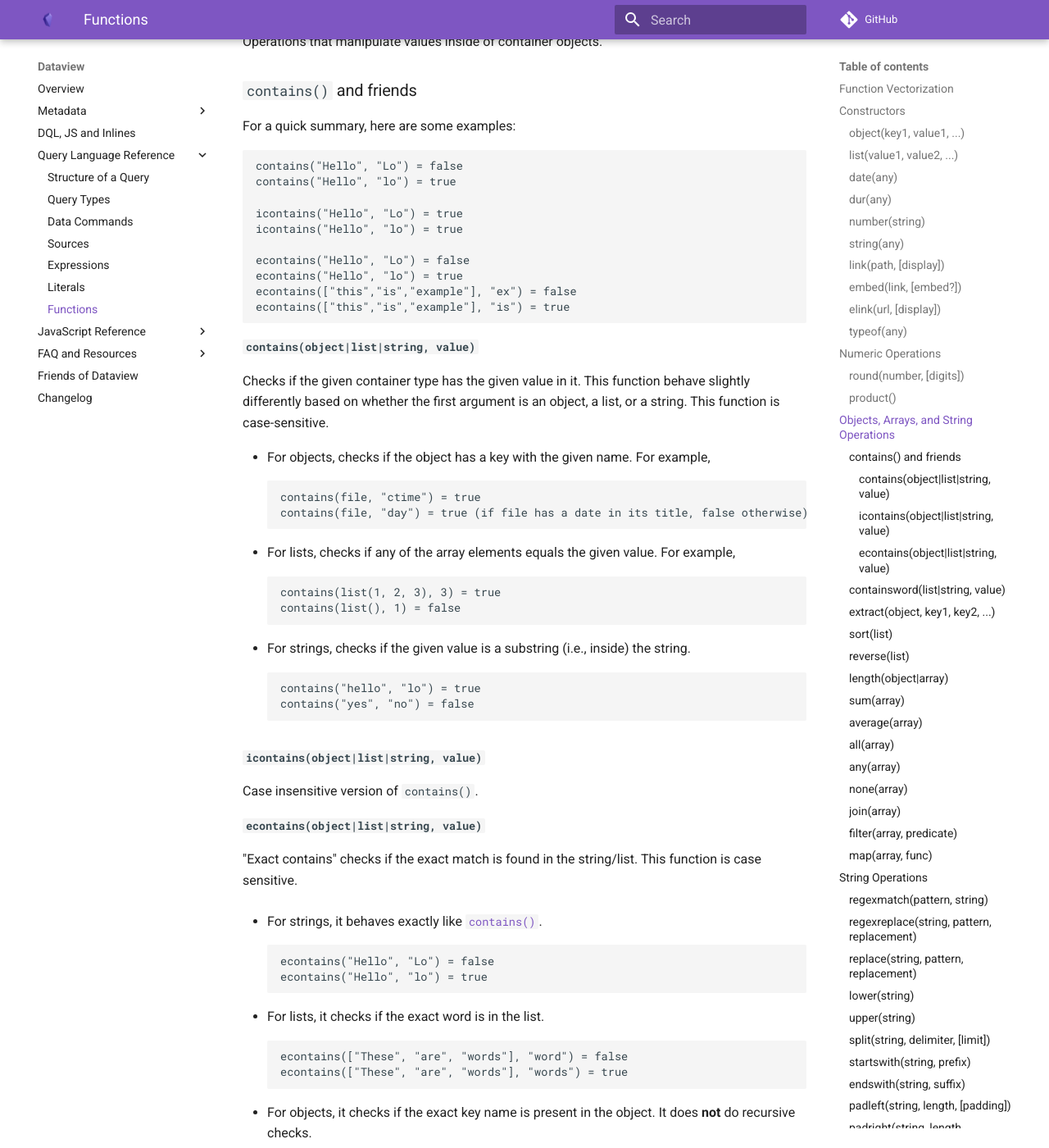
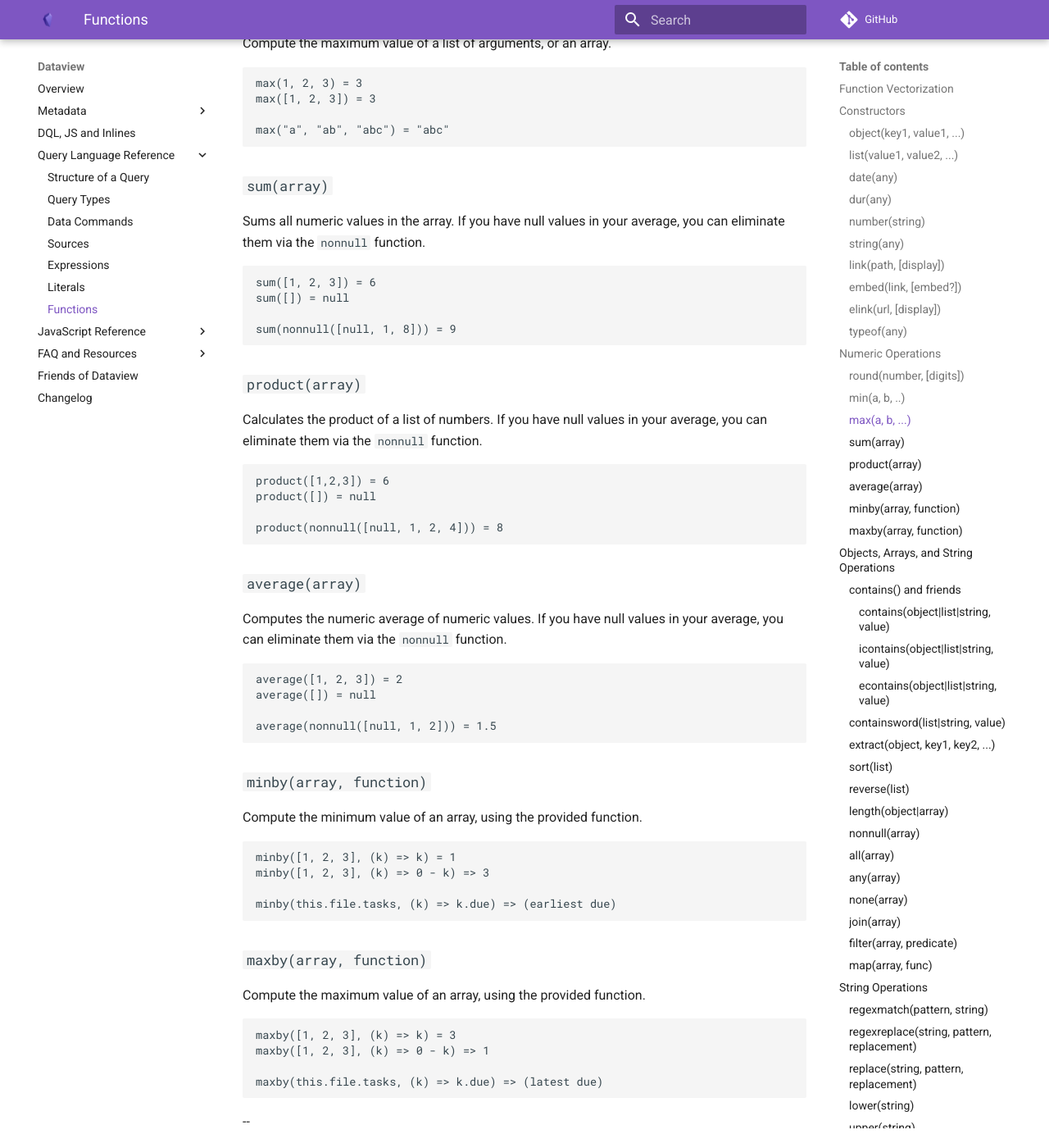
Before and after one commit to blacksmithgu/obsidian-dataview, an MkDocs documentation site: the page built from docs/docs/reference/functions.md, in a window 1280 px wide and 1400 px high, scrolled down 3309 px. Shown: the whole window at 82% size. Built offline with MkDocs 1.6.1 and Material for MkDocs 9.7.7, drawn with Linux system fonts in a browser that asks for light colours; comment, search, counter and statistics services are not loaded; some of the changed text lies outside the part shown.

Commit message:
Fix nonnull, more documentation of functions

````diff
--- a/docs/docs/reference/functions.md
+++ b/docs/docs/reference/functions.md
@@ -139,12 +139,82 @@ round(16.555555) = 7
 round(16.555555, 2) = 16.56
 ```
 
-### `product()`
+### `min(a, b, ..)`
 
-Calculates the product of a list of numbers.
+Compute the minimum value of a list of arguments, or an array.
+
+```
+min(1, 2, 3) = 1
+min([1, 2, 3]) = 1
+
+min("a", "ab", "abc") = "a"
+```
+
+### `max(a, b, ...)`
+
+Compute the maximum value of a list of arguments, or an array.
+
+```
+max(1, 2, 3) = 3
+max([1, 2, 3]) = 3
+
+max("a", "ab", "abc") = "abc"
+```
+
+### `sum(array)`
+
+Sums all numeric values in the array. If you have null values in your average, you can eliminate them via the `nonnull` function.
+
+```
+sum([1, 2, 3]) = 6
+sum([]) = null
+
+sum(nonnull([null, 1, 8])) = 9
+```
+
+### `product(array)`
+
+Calculates the product of a list of numbers. If you have null values in your average, you can eliminate them via the `nonnull` function.
 
 ```
 product([1,2,3]) = 6
+product([]) = null
+
+product(nonnull([null, 1, 2, 4])) = 8
+```
+
+### `average(array)`
+
+Computes the numeric average of numeric values. If you have null values in your average, you can eliminate them via the
+`nonnull` function.
+
+```
+average([1, 2, 3]) = 2
+average([]) = null
+
+average(nonnull([null, 1, 2])) = 1.5
+```
+
+### `minby(array, function)`
+
+Compute the minimum value of an array, using the provided function.
+
+```
+minby([1, 2, 3], (k) => k) = 1
+minby([1, 2, 3], (k) => 0 - k) => 3
+
+minby(this.file.tasks, (k) => k.due) => (earliest due)
+```
+
+### `maxby(array, function)`
+
+Compute the maximum value of an array, using the provided function.
+
+```
+maxby([1, 2, 3], (k) => k) = 3
+maxby([1, 2, 3], (k) => 0 - k) => 1
+
+maxby(this.file.tasks, (k) => k.due) => (latest due)
 ```
 
 --
@@ -283,21 +353,14 @@ length([1, 2, 3]) = 3
 length(object("hello", 1, "goodbye", 2)) = 2
 ```
 
-### `sum(array)`
+### `nonnull(array)`
 
-Sums all numeric values in the array
+Return a new array with all null values removed.
 
 ```
-sum([1, 2, 3]) = 6
-```
-
-### `average(array)`
-
-Computes the numeric average of numeric values.
-
-```
-average([1, 2, 3]) = 6
-average([]) = null
+nonnull([]) = []
+nonnull([null, false]) = [false]
+nonnull([1, 2, 3]) = [1, 2, 3]
 ```
 
 ### `all(array)`
````
Also changed, not shown: 2 other files.
